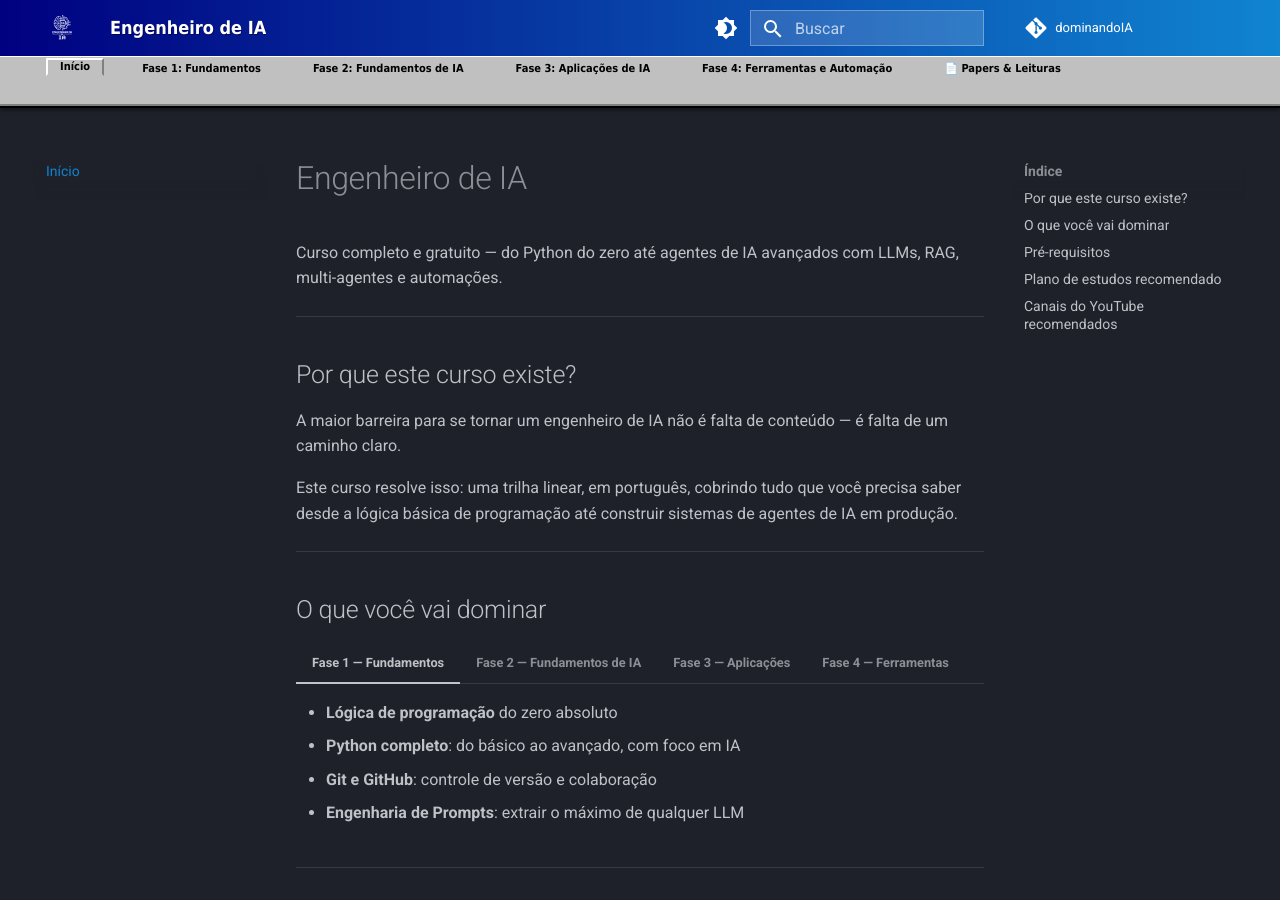
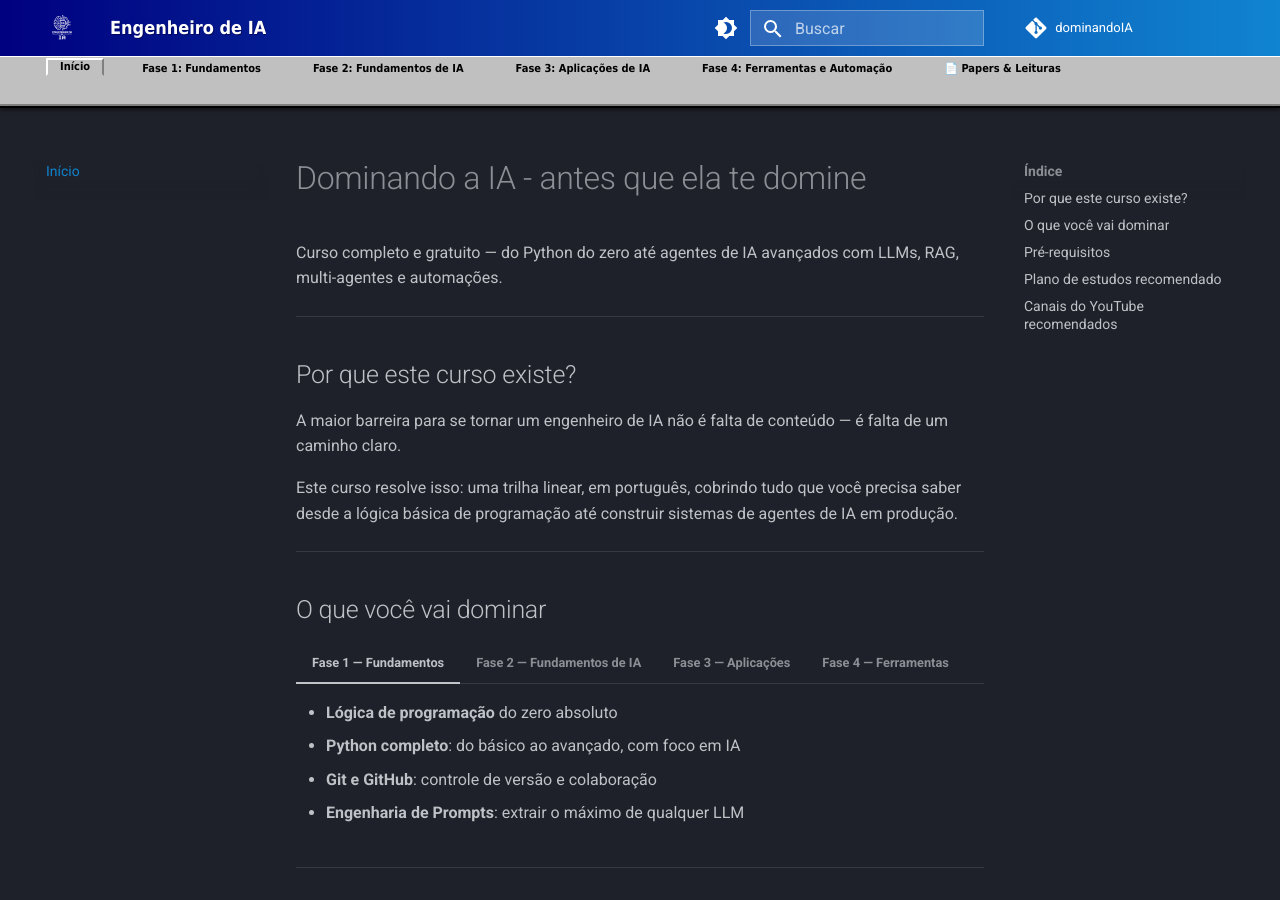
Before and after one commit to patrickcavalcantte/dominandoIA, an MkDocs documentation site: the page built from docs/index.md, in a window 1280 px wide and 900 px high. Built offline with MkDocs 1.6.1 and Material for MkDocs 9.7.7, drawn with Linux system fonts in a browser that asks for light colours; comment, search, counter and statistics services are not loaded.

Commit message:
feat: atualiza titulo da pagina inicial

```diff
--- a/docs/index.md
+++ b/docs/index.md
@@ -1,4 +1,4 @@
-# Engenheiro de IA
+# Dominando a IA - antes que ela te domine
 
 Curso completo e gratuito — do Python do zero até agentes de IA avançados com LLMs, RAG, multi-agentes e automações.
 
```
